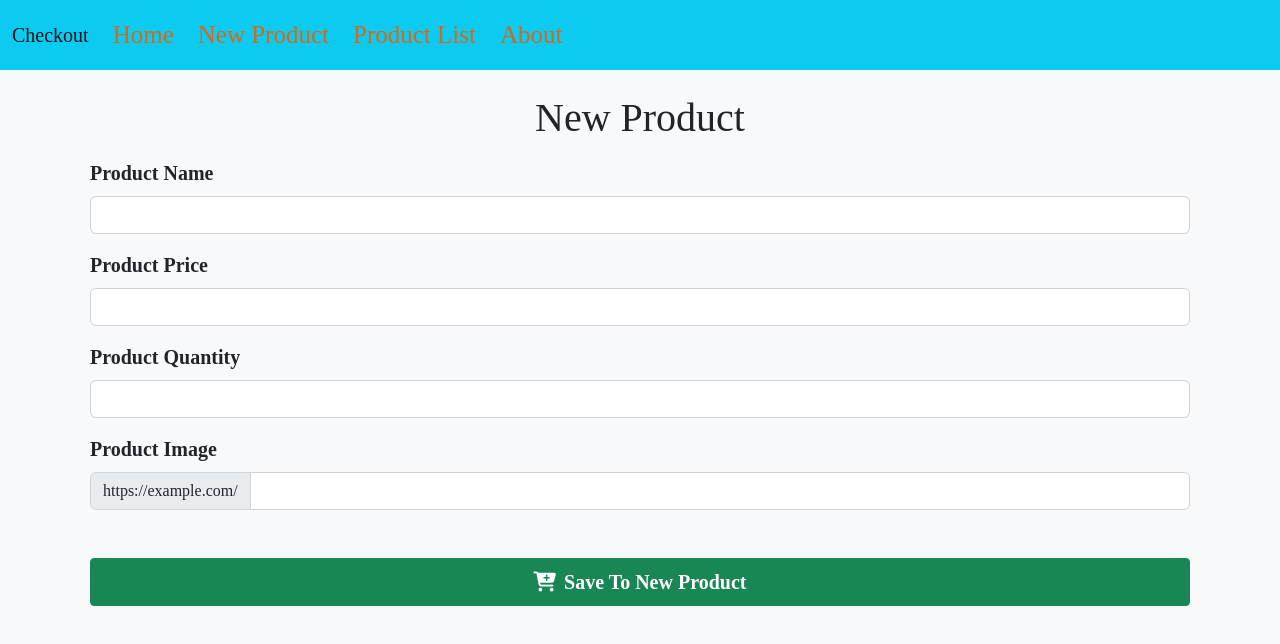
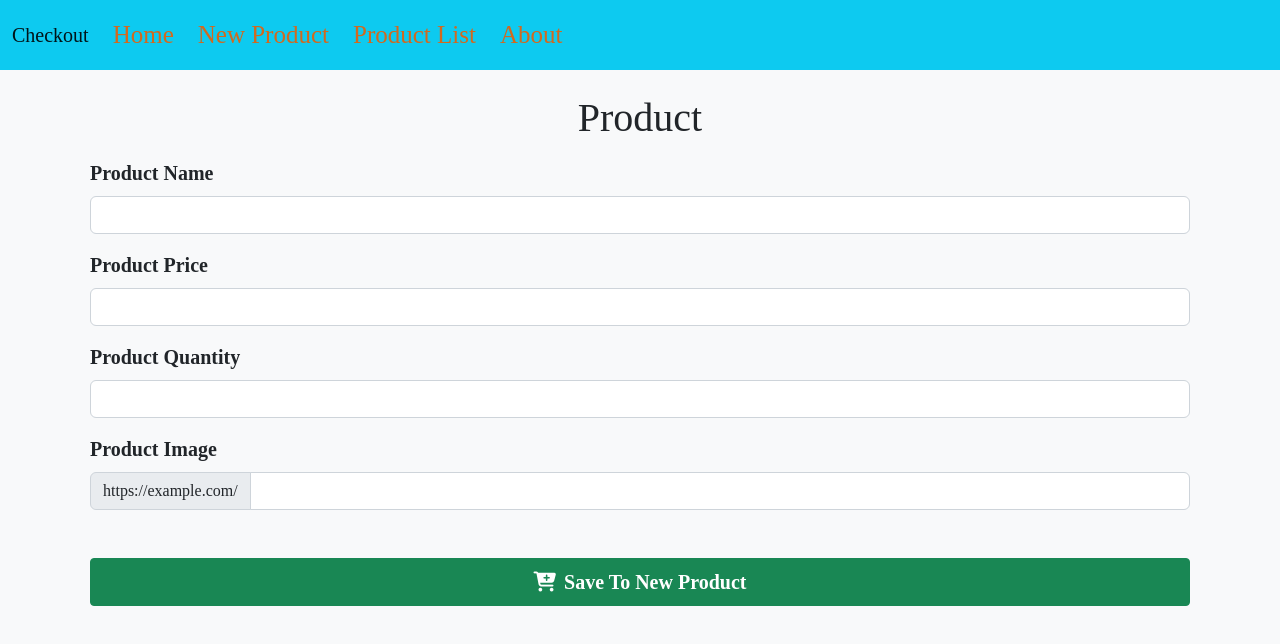
Before and after one commit to erhantezer/recap-project, a React (Create React App) app: page /new-product in a window 1280 px wide. Shown: the top 644 px of the page. Built offline with nearby package versions, Linux system fonts and the light colour scheme; no server answers; a web font is replaced by a local one.

Commit message:
text variable added

```diff
--- a/src/components/ProductForm.jsx
+++ b/src/components/ProductForm.jsx
@@ -4,11 +4,11 @@ import useChangeSubmit from '../hooks/useChangeSubmit';
 
 
 const ProductForm = () => {
-    const { handleChange, handleSubmit, formChange } = useChangeSubmit();
+    const { handleChange, handleSubmit, formChange, text } = useChangeSubmit();
 
     return (
         <article id="add-product" className="mb-4 mt-4">
-            <h1 className="text-center">New Product</h1>
+            <h1 className="text-center">{text} Product</h1>
             <form className="p-2" onSubmit={handleSubmit} >
                 <div className="mb-3">
                     <label htmlFor="add-name" className="form-label">
--- a/src/pages/ProductList.jsx
+++ b/src/pages/ProductList.jsx
@@ -22,6 +22,7 @@ const ProductList = () => {
                                     <ProductCard
                                         key={item.id}
                                         item={item}
+                                        text= "New"
                                     />
                                 );
                             })}
--- a/src/pages/UpdateProduct.jsx
+++ b/src/pages/UpdateProduct.jsx
@@ -1,8 +1,11 @@
 import React from 'react'
+import ProductForm from '../components/ProductForm'
 
 const UpdateProduct = () => {
   return (
-    <div>UpdateProduct</div>
+    <div className='container'>
+      <ProductForm text = "Update"/>
+    </div>
   )
 }
 
```
